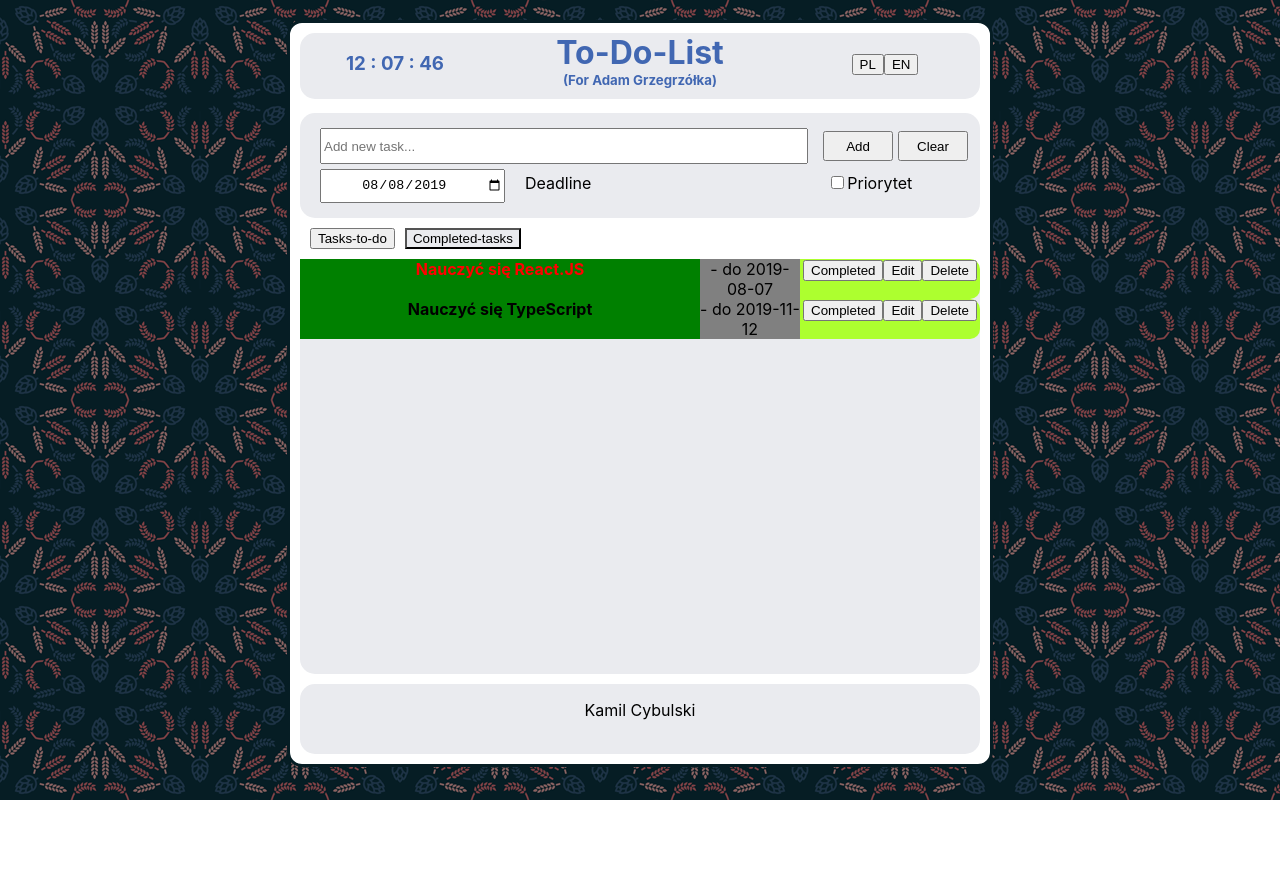
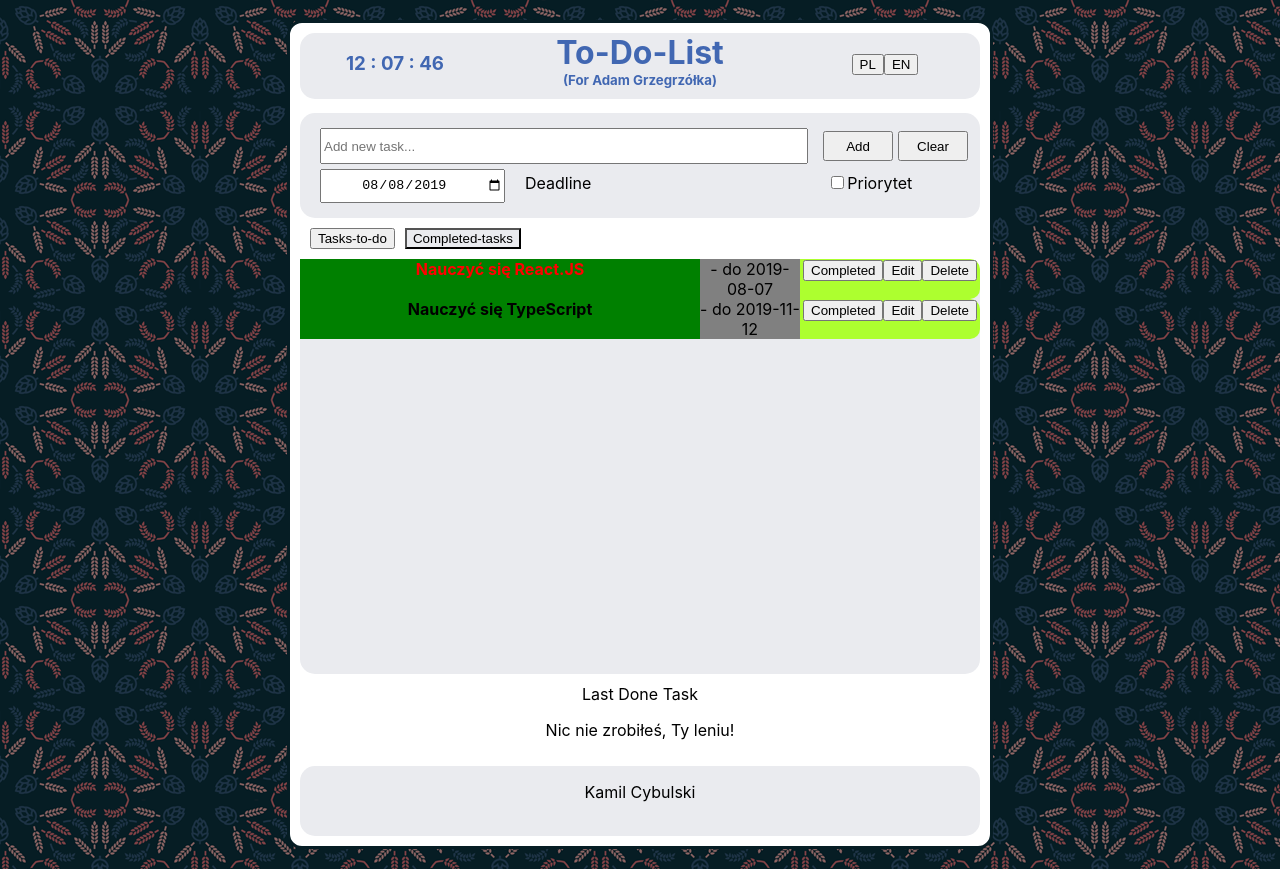
Before and after one commit to kcybulski93/To-Do-App, a React (Create React App) app: page / in a window 1280 px wide. Before the commit the page ends 800 px from the top, so only its background shows below. Built offline with nearby package versions, Linux system fonts and the light colour scheme.

Commit message:
Add Last Done Task and Back butto

```diff
--- a/src/App.js
+++ b/src/App.js
@@ -48,7 +48,6 @@ class App extends Component {
   }
 
   changeTaskStatus = (id) => {
-    console.log("change w stanie elementu o id " + id);
     const tasks = this.state.tasks.slice()
     tasks.forEach(task => {
       if (task.id === id) {
@@ -61,14 +60,41 @@ class App extends Component {
     })
   }
 
+  restoreTask = (id) => {
+    const tasks = this.state.tasks.slice()
+    tasks.forEach(task => {
+      if (task.id === id) {
+        task.active = true;
+        task.finishDate = null;
+      }
+    })
+    this.setState({
+      tasks
+    })
+  }
+
+  editTask = (id) => {
+    const tasks = this.state.tasks.slice()
+    tasks.forEach(task => {
+      if (task.id === id) {
+        task.active = null;
+        task.priority = null;
+        task.date = null;
+        task.text = task.text;
+      }
+    })
+    this.setState({
+      tasks
+    })
+  }
   render() {
     return (
       <div className="App" >
         <Header />
         <AddTask addTask={this.addTask} />
         <ChangeTasksListButtons change={this.changeTasksList} />
-        {this.state.changeTasksList ? <ComplTasksList tasks={this.state.tasks} deleteTask={this.deleteTask} /> :
-          <ToDoTasksList tasks={this.state.tasks} deleteTask={this.deleteTask} changeTaskStatus={this.changeTaskStatus} />}
+        {this.state.changeTasksList ? <ComplTasksList tasks={this.state.tasks} deleteTask={this.deleteTask} back={this.restoreTask} /> :
+          <ToDoTasksList tasks={this.state.tasks} deleteTask={this.deleteTask} changeTaskStatus={this.changeTaskStatus} back={this.restoreTask} edit={this.editTask} />}
         < Footer />
       </div >
     );
--- a/src/components/ComplTasksList.js
+++ b/src/components/ComplTasksList.js
@@ -18,7 +18,7 @@ const ComplTasksList = (props) => {
     })
   }
 
-  const doneTasks = done.map(task => <Task key={task.id} task={task} delete={props.deleteTask} change={props.change} />)
+  const doneTasks = done.map(task => <Task key={task.id} task={task} delete={props.deleteTask} change={props.change} back={props.back} />)
 
   return (
     <>
--- a/src/components/Task.js
+++ b/src/components/Task.js
@@ -15,7 +15,7 @@ const Task = (props) => {
         <div className='content'><h4 style={priority ? style : null}>{text}</h4></div>
         <div className='deadline'>  - do <span> {date} </span> </div>
         <button onClick={() => props.change(id)}>Completed</button>
-        <button>Edit</button>
+        <button onClick={() => props.change(id)}>Edit</button>
         <button onClick={() => props.delete(id)}>Delete</button>
       </div>
     );
@@ -27,7 +27,7 @@ const Task = (props) => {
       <div className='completedTask'>
         <div className='content'><h4>{text}</h4> <p>- potwierdzenie wykonania {finish}</p> </div>
         <div className='deadline'><h5>(zrobić do {date})</h5></div>
-        <button>Back</button>
+        <button onClick={() => props.back(id)}>Back</button>
         <button onClick={() => props.delete(id)}>Delete</button>
       </div>
 
@@ -35,4 +35,4 @@ const Task = (props) => {
   }
 }
 
-export default Task;
+export  default Task;
--- a/src/components/ToDoTasksList.js
+++ b/src/components/ToDoTasksList.js
@@ -18,7 +18,24 @@ const ToDoTasksList = (props) => {
     })
   }
 
-  const activeTasks = active.map(task => <Task key={task.id} task={task} delete={props.deleteTask} change={props.changeTaskStatus} />)
+  const done = props.tasks.filter(task => !task.active);
+
+  if (done.length >= 2) {
+    done.sort((a, b) => {
+      if (a.finishDate < b.finishDate) {
+        return 1
+      }
+      if (a.finishDate > b.finishDate) {
+        return -1
+      }
+      return 0
+    })
+  }
+
+  const lastDone = done.find(task => !task.active);
+
+  const activeTasks = active.map(task => <Task key={task.id} task={task} delete={props.deleteTask} change={props.changeTaskStatus} edit={props.edit} />)
+  const lastDoneTask = lastDone ? <Task key={lastDone.id} task={lastDone} delete={props.deleteTask} change={props.changeTaskStatus} back={props.back} /> : <p>Nic nie zrobiłeś, Ty leniu!</p>
 
   return (
     <>
@@ -26,6 +43,10 @@ const ToDoTasksList = (props) => {
       <div className='ToDoTasksList'>
         {activeTasks}
       </div>
+      <div>Last Done Task</div>
+      <div>
+        {lastDoneTask}
+      </div>
     </>
   );
 }
--- a/src/components/styles/Footer.css
+++ b/src/components/styles/Footer.css
@@ -3,8 +3,6 @@
     width: 680px;
     min-height: 70px;
     background-color: #EAEBEF;
-    margin-left: 10px;
-    margin-right: 10px;
-    margin-bottom: 10px;
+    margin: 10px;
     border-radius: 15px;
 }
```
